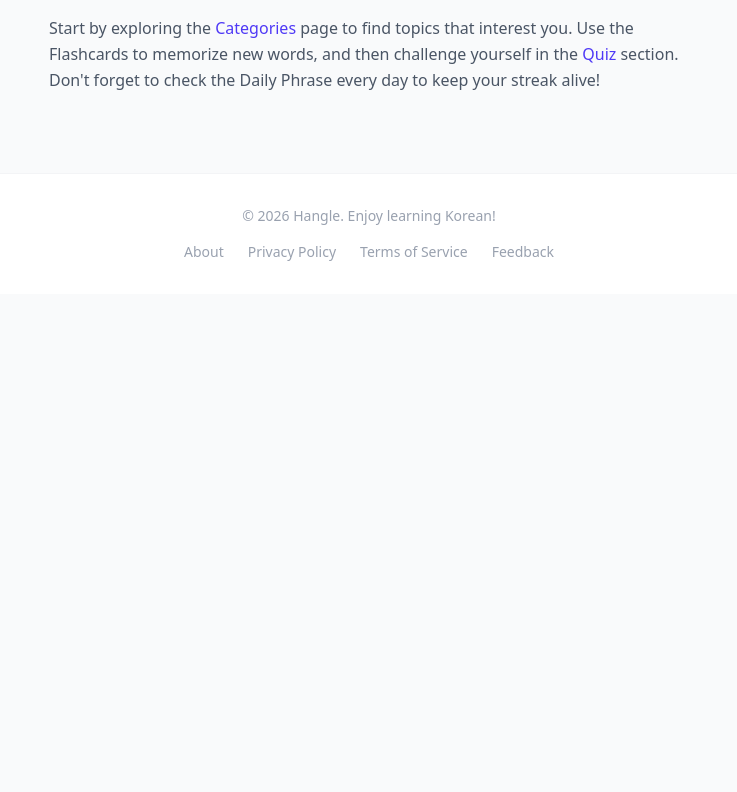
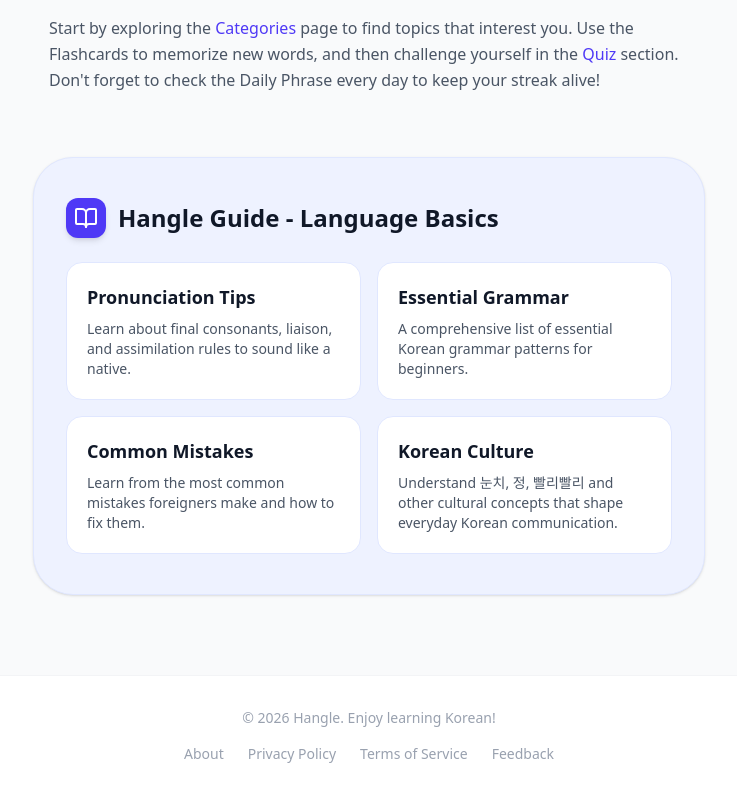
Before and after one commit to hoyakdh/hangle, a React (Vite) app: page / in a window 1280 px wide. Shown: the part 1333-2125 px from the top of the page, without its empty margins (271-1008 px from the left). Before the commit the page ends 1627 px from the top, so only its background shows below. Built offline with nearby package versions, Linux system fonts and the light colour scheme.

Commit message:
이름삭제

```diff
--- a/index.html
+++ b/index.html
@@ -10,10 +10,11 @@
     crossorigin="anonymous"></script>
   <meta name="google-adsense-account" content="ca-pub-5563783106116698">
   <meta name="description"
-    content="Learn Korean idioms and daily expressions with Hangle. Interactive flashcards, native audio, and quizzes to master the Korean language.">
-  <meta name="keywords" content="Korean, Hangle, Learn Korean, Korean Idioms, Korean Vocabulary, TOPIK, K-pop, K-drama">
+    content="Hangle is the ultimate free app to learn Korean. Master Korean idioms, phrases, grammar, and pronunciation with interactive flashcards, quizzes, and native audio.">
+  <meta name="keywords" content="Korean, Hangle, Learn Korean, Korean Idioms, Korean Vocabulary, TOPIK, K-pop, K-drama, Korean Grammar, Speak Korean">
   <meta name="author" content="Hangle">
-  <title>Hangle - Master Korean Idioms</title>
+  <meta property="og:site_name" content="Hangle - Learn Korean">
+  <title>Hangle - Master Korean Language</title>
 </head>
 
 <body>
--- a/src/pages/Conversation.tsx
+++ b/src/pages/Conversation.tsx
@@ -3,6 +3,7 @@ import { useUser } from '../context/UserContext';
 import { translations } from '../data/translations';
 import { conversationData } from '../data/conversation';
 import { MessageCircle, ArrowLeft, Eye, EyeOff, User, Bot, Volume2 } from 'lucide-react';
+import SEO from '../components/SEO';
 
 export default function Conversation() {
     const { targetLanguage } = useUser();
@@ -58,6 +59,10 @@ export default function Conversation() {
 
         return (
             <div className="space-y-6">
+                <SEO
+                    title={`${categoryInfo?.name || selectedCategory} - Korean Conversation`}
+                    description={`Practice Korean conversation for ${categoryInfo?.name || selectedCategory}. Listen and speak with interactive roleplay.`}
+                />
                 <button
                     onClick={() => setSelectedCategory(null)}
                     className="flex items-center gap-2 text-gray-600 dark:text-gray-400 hover:text-indigo-600 dark:hover:text-indigo-400 transition-colors"
@@ -172,6 +177,10 @@ export default function Conversation() {
 
     return (
         <div className="space-y-8">
+            <SEO
+                title={t.conversation.seo?.title || "Korean Conversation Practice"}
+                description={t.conversation.seo?.desc || "Practice real-life Korean conversations. Interactive roleplay with audio for various situations."}
+            />
             <div>
                 <h2 className="text-3xl font-bold text-gray-900 dark:text-white flex items-center gap-3">
                     <MessageCircle className="w-8 h-8 text-indigo-600 dark:text-indigo-400" />
--- a/src/pages/Guide.tsx
+++ b/src/pages/Guide.tsx
@@ -2,6 +2,7 @@ import { Link } from 'react-router-dom';
 import { Volume2, Book, AlertTriangle, Globe, ArrowRight, BookOpen } from 'lucide-react';
 import { useUser } from '../context/UserContext';
 import { translations } from '../data/translations';
+import SEO from '../components/SEO';
 
 export default function Guide() {
     const { targetLanguage } = useUser();
@@ -48,6 +49,10 @@ export default function Guide() {
 
     return (
         <div className="space-y-8 animate-fade-in">
+            <SEO
+                title={t.title || "Korean Learning Guide"}
+                description={t.subtitle || "Comprehensive guides on Korean pronunciation, grammar, and culture."}
+            />
             <div>
                 <h2 className="text-3xl font-bold text-gray-900 dark:text-white flex items-center gap-3">
                     <BookOpen className="w-8 h-8 text-indigo-600 dark:text-indigo-400" />
--- a/src/pages/Home.tsx
+++ b/src/pages/Home.tsx
@@ -1,6 +1,6 @@
 import { useMemo } from 'react';
 import { Link } from 'react-router-dom';
-import { ArrowRight, Volume2, Calendar } from 'lucide-react';
+import { ArrowRight, Volume2, Calendar, BookOpen } from 'lucide-react';
 import { useUser } from '../context/UserContext';
 import { translations } from '../data/translations';
 import { vocabData } from '../data/vocab';
@@ -137,6 +137,35 @@ export default function Home() {
                         </p>
                     </section>
                 </div>
+
+                {/* Language Guides Section for SEO & Engagement */}
+                <div className="mt-16 text-left space-y-8 max-w-3xl mx-auto px-4 bg-indigo-50 dark:bg-indigo-900/20 py-10 rounded-[2.5rem] border border-indigo-100 dark:border-indigo-800/50 shadow-sm">
+                    <h2 className="text-2xl font-bold text-gray-900 dark:text-white mb-6 flex items-center gap-3 px-4">
+                        <div className="p-2 bg-indigo-600 text-white rounded-xl shadow-md">
+                            <BookOpen className="w-6 h-6" />
+                        </div>
+                        {t.guide.title} - {t.guide.subtitle}
+                    </h2>
+
+                    <div className="grid sm:grid-cols-2 gap-4 px-4">
+                        <Link to="/guide/pronunciation" className="block p-5 bg-white dark:bg-gray-800 rounded-2xl hover:shadow-lg transition-all border border-indigo-100 dark:border-gray-700 hover:border-indigo-300 hover:-translate-y-1">
+                            <h3 className="font-bold text-gray-900 dark:text-white text-lg mb-2">{t.guide.pronunciation.title}</h3>
+                            <p className="text-sm text-gray-600 dark:text-gray-400">{t.guide.pronunciation.description}</p>
+                        </Link>
+                        <Link to="/guide/grammar" className="block p-5 bg-white dark:bg-gray-800 rounded-2xl hover:shadow-lg transition-all border border-indigo-100 dark:border-gray-700 hover:border-indigo-300 hover:-translate-y-1">
+                            <h3 className="font-bold text-gray-900 dark:text-white text-lg mb-2">{t.guide.grammar.title}</h3>
+                            <p className="text-sm text-gray-600 dark:text-gray-400">{t.guide.grammar.description}</p>
+                        </Link>
+                        <Link to="/guide/mistakes" className="block p-5 bg-white dark:bg-gray-800 rounded-2xl hover:shadow-lg transition-all border border-indigo-100 dark:border-gray-700 hover:border-indigo-300 hover:-translate-y-1">
+                            <h3 className="font-bold text-gray-900 dark:text-white text-lg mb-2">{t.guide.mistakes.title}</h3>
+                            <p className="text-sm text-gray-600 dark:text-gray-400">{t.guide.mistakes.description}</p>
+                        </Link>
+                        <Link to="/guide/culture" className="block p-5 bg-white dark:bg-gray-800 rounded-2xl hover:shadow-lg transition-all border border-indigo-100 dark:border-gray-700 hover:border-indigo-300 hover:-translate-y-1">
+                            <h3 className="font-bold text-gray-900 dark:text-white text-lg mb-2">{t.guide.culture.title}</h3>
+                            <p className="text-sm text-gray-600 dark:text-gray-400">{t.guide.culture.description}</p>
+                        </Link>
+                    </div>
+                </div>
             </div>
         </div>
     );
--- a/src/pages/Quiz.tsx
+++ b/src/pages/Quiz.tsx
@@ -3,6 +3,7 @@ import { useParams, Link } from 'react-router-dom';
 import { vocabData } from '../data/vocab';
 import { useUser } from '../context/UserContext';
 import { translations } from '../data/translations';
+import SEO from '../components/SEO';
 
 import { ArrowLeft, CheckCircle, XCircle, Trophy, RefreshCcw, Volume2 } from 'lucide-react';
 
@@ -122,6 +123,10 @@ function QuizContent({ categoryId }: { categoryId?: string }) {
 
     return (
         <div className="max-w-lg mx-auto space-y-6">
+            <SEO
+                title={`Korean Quiz: ${categoryId?.charAt(0).toUpperCase()}${categoryId?.slice(1) || ''} | Hangle`}
+                description={`Test your Korean vocabulary for ${categoryId}. Interactive quiz with native audio to improve your memory.`}
+            />
             {/* Header */}
             <div className="flex items-center justify-between mb-8">
                 <Link to="/quiz" className="text-gray-500 dark:text-gray-400 hover:text-gray-900 dark:hover:text-gray-200 flex items-center gap-1">
--- a/src/pages/QuizCategories.tsx
+++ b/src/pages/QuizCategories.tsx
@@ -2,6 +2,7 @@ import { Link } from 'react-router-dom';
 import { Trophy } from 'lucide-react';
 import { useUser } from '../context/UserContext';
 import { translations } from '../data/translations';
+import SEO from '../components/SEO';
 
 export default function QuizCategories() {
     const { targetLanguage } = useUser();
@@ -28,6 +29,10 @@ export default function QuizCategories() {
 
     return (
         <div className="space-y-8 animate-fade-in">
+            <SEO
+                title={t.quiz.quizModeTitle || "Korean Vocabulary Quiz"}
+                description={t.quiz.quizModeSubtitle || "Test your Korean knowledge with interactive quizzes. Improve memory and confidence."}
+            />
             <div>
                 <h2 className="text-3xl font-bold text-gray-900 dark:text-white flex items-center gap-3">
                     <Trophy className="w-8 h-8 text-yellow-500" />
```
